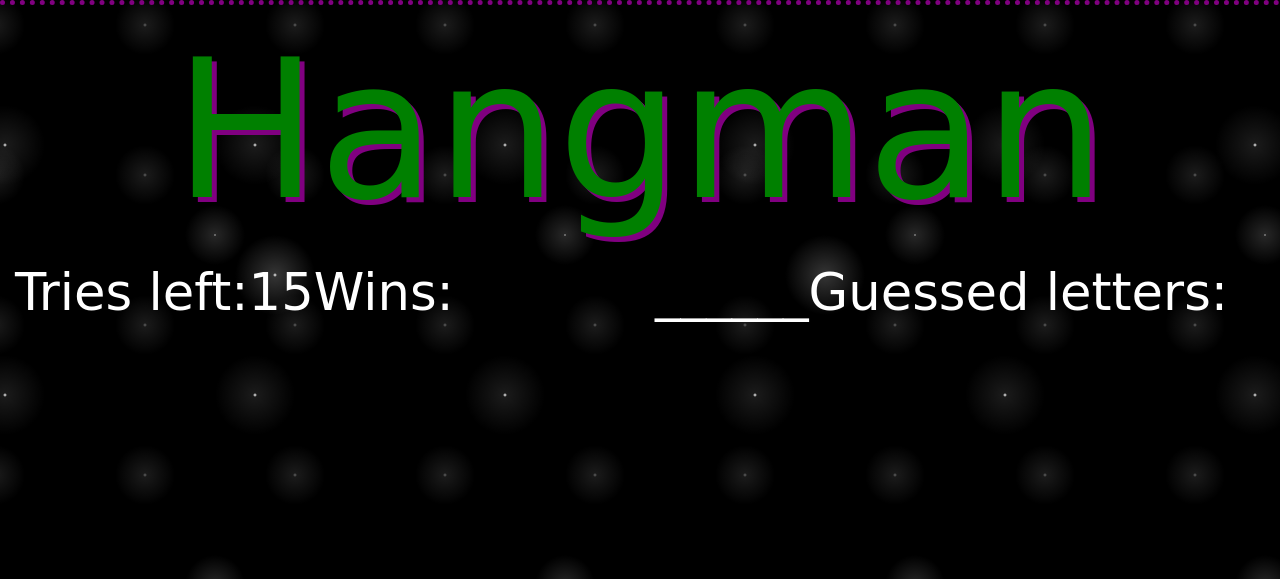
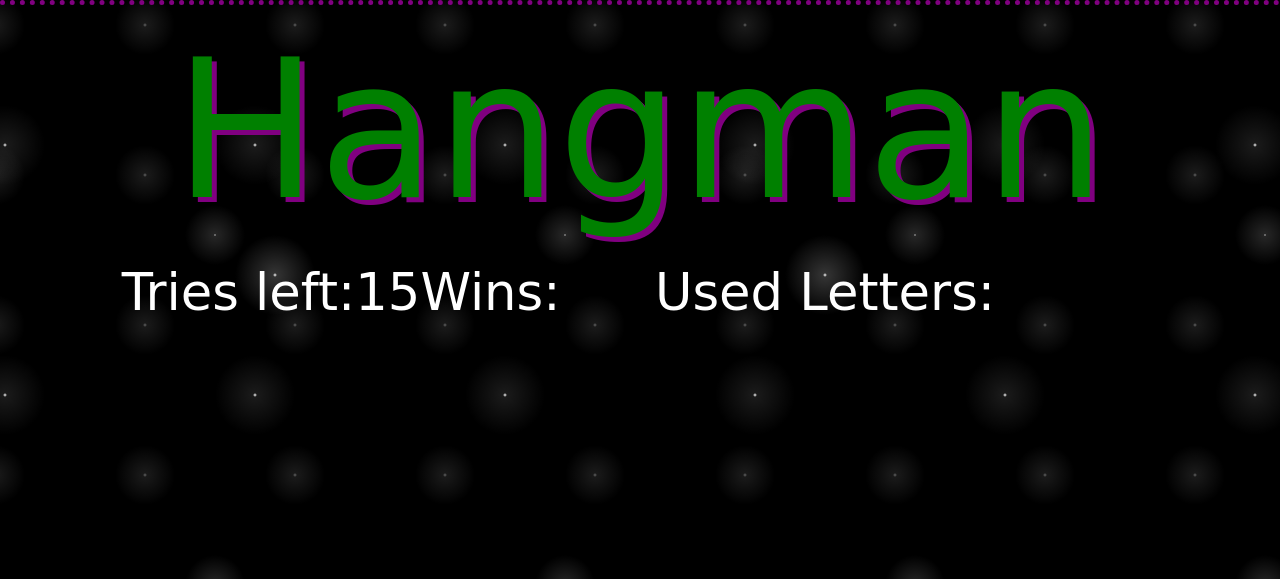
Before and after one commit to hornsten/week-3-game, a PHP site: page /index.html in a window 1280 px wide. Shown: the top 579 px of the page. Run offline with PHP 8.4, Linux system fonts and the light colour scheme; some web fonts are replaced.

Commit message:
Attempts to show stats on screen

```diff
--- a/assets/css/style.css
+++ b/assets/css/style.css
@@ -13,7 +13,9 @@ background-size: 550px 550px, 350px 350px, 250px 250px, 150px 150px;
 background-position: 0 0, 40px 60px, 130px 270px, 70px 100px;
 }
 
-
+ul {
+	color: white;
+}
 
 h1 {
 	font-family: 'Bungee Inline', cursive;
@@ -24,7 +26,6 @@ h1 {
 
 p {
 	float: left;
-
 	color: white;
 	font-size: 4vw;
 }
--- a/assets/javascript/game.js
+++ b/assets/javascript/game.js
@@ -7,40 +7,39 @@ var wins = 0;
 var tries = 10;
 var spentLetters = [];
 
-document.onkeyup = function(event) {
+// ******* My Function ***********************************
 
-
+		function check(arr) {
+		document.onkeyup = function(event) {
 		var userGuess = String.fromCharCode(event.keyCode).toUpperCase();
-// ******* My Phat Phunction ***********************************
-		function check(arr) {
-			if(arr.length === 0) {
-			console.log('you win');
-
-			} else {
-
 				for(var i = 0; i < arr.length; i++) {
 
 				if(userGuess === arr[i]) {
-					console.log(userGuess);
 					arr.splice(arr.indexOf(userGuess),1);
 					console.log(arr);
-					} else {
-						if(spentLetters.indexOf(userGuess) === -1) {
-						spentLetters.push(userGuess);
-						console.log(spentLetters.toString())
-						tries--;
 					}
-				}//nested if
-			}//else
+
 		}//for loop
+
+		if(spentLetters.indexOf(userGuess) === -1 && arr.indexOf(userGuess) === -1){
+					spentLetters.push(userGuess);
+					document.getElementById("used").innerHTML = spentLetters.toString();
+					tries--;
+					document.getElementById("tries").innerHTML = tries;
+					}
+		if(arr.length === 0 && tries > 0) {
+			wins++;
+			document.getElementById("wins").innerHTML = wins;
+
+			}
+
+			if (arr.length > 0 && tries === 0) {
+				console.log("You lose.");
+			}
+
+		}
+
 	} // my function
-if(tries === 0) {
-
-		console.log("game over");
-
-	}
-
-	check(tetris);
 
 
- } // keycode event
+check(pacman);
--- a/index.html
+++ b/index.html
@@ -37,19 +37,16 @@
 </div>
 <div class="container-fluid">
 	<div class="row">
-		<div class="col-xs-6" id="stats">
+		<div class="col-xs-5 col-xs-offset-1" id="stats">
 			<p>Tries left: </p><p id="tries">15</p>
 			<p>Wins: </p><p id="wins"></p>
 		</div>
-		<div class="col-xs-6">
-			<p class="letter" id="l0">_ </p>
-				<p class="letter" id="l1">_ </p>
-				<p class="letter" id="l2">_ </p>
-				<p class="letter" id="l3">_ </p>
-				<p class="letter" id="l4">_ </p>
-				<p class="letter" id="l5">_ </p>
-				<p>Guessed letters: </p>
-				<p id="spentLetters"></p>
+		<div class="col-xs-6" id="div1">
+		<p>Used Letters: </p>
+		<p id="used"></p>
+		<p></p>
+		<p></p>
+
 				</div>
 	</div>
 
```
